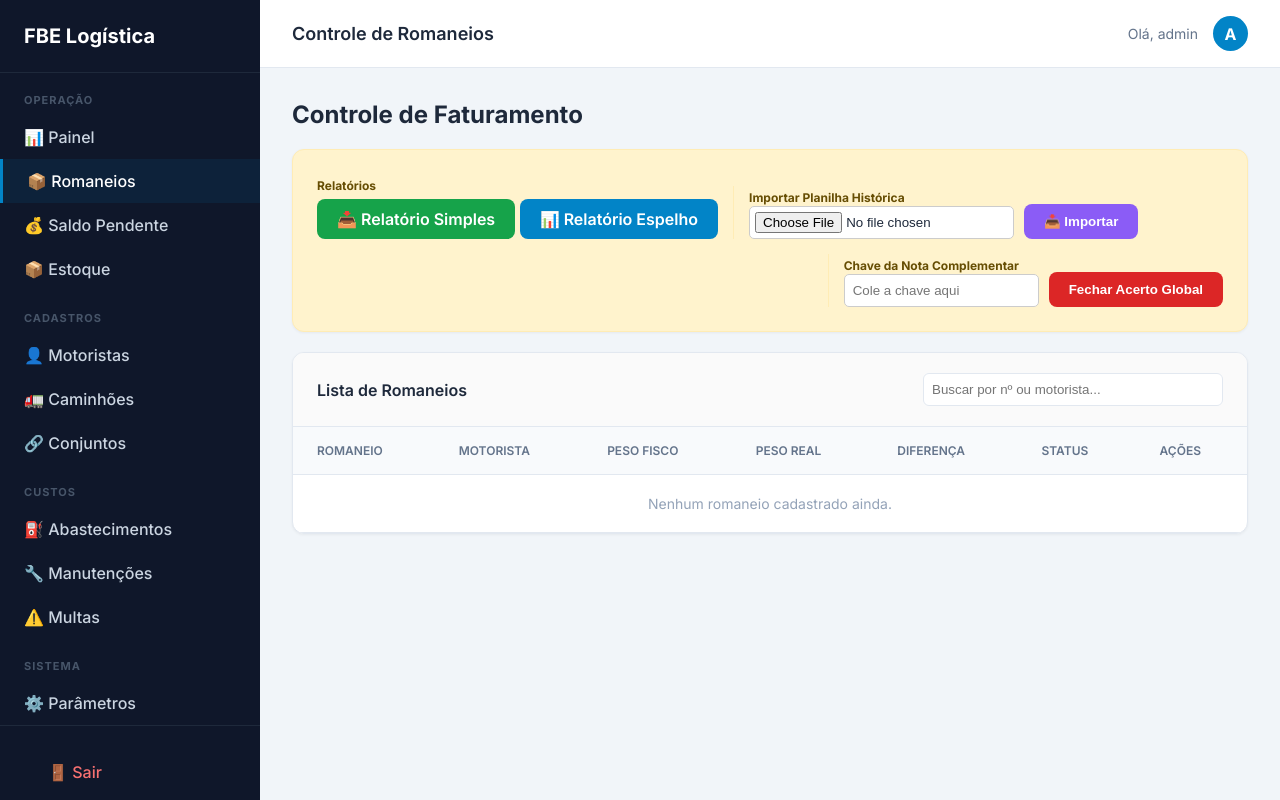
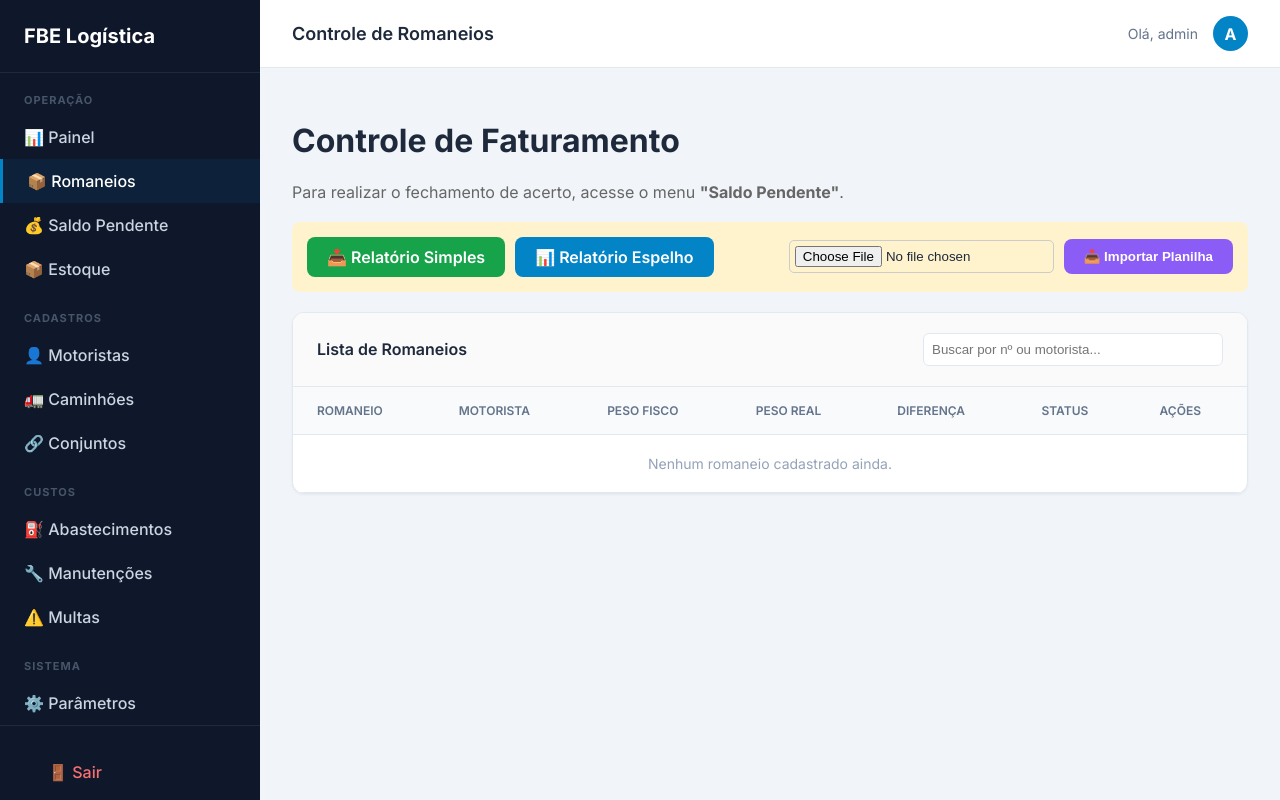
Before and after one commit to ecostamt74/frota-sistema, a Flask app: page /romaneios in a window 1280 px wide. Run offline with Flask 3, Linux system fonts and the light colour scheme; a user stored in the database is signed in; data that the repository does not hold is empty.

Commit message:
Refactor romaneios.html layout and content
Updated the layout and content of the romaneios template, including the addition of a header and improved action buttons.

```diff
--- a/templates/romaneios.html
+++ b/templates/romaneios.html
@@ -1,45 +1,18 @@
 {% extends "base.html" %}{% block page_title %}Controle de Romaneios{% endblock %}{% block content %}
-<div style="display: flex; justify-content: space-between; align-items: center; margin-bottom: 20px;">
-    <h2 style="margin: 0;">Controle de Faturamento</h2>
+<h1>Controle de Faturamento</h1>
+<p style="color: #666;">Para realizar o fechamento de acerto, acesse o menu <strong>"Saldo Pendente"</strong>.</p>
+
+<div style="background:#fff3cd; padding:15px; border-radius:8px; margin-top:20px; display:flex; gap:10px; flex-wrap:wrap;">
+    <a href="{{ url_for('relatorio_simples_excel') }}" class="btn btn-success">📥 Relatório Simples</a>
+    <a href="{{ url_for('relatorio_espelho_excel') }}" class="btn btn-primary">📊 Relatório Espelho</a>
+
+    <form method="POST" action="{{ url_for('importar_planilha') }}" enctype="multipart/form-data" style="display: flex; gap: 10px; align-items: center; margin-left: auto;">
+        <input type="file" name="arquivo_excel" accept=".xlsx" required style="padding: 5px; border: 1px solid #ccc; border-radius: 5px;">
+        <button type="submit" class="btn" style="background: #8b5cf6; color: white;">📥 Importar Planilha</button>
+    </form>
 </div>
 
-<!-- PAINEL DE AÇÕES -->
-<div class="card" style="background: #fff3cd; border: 1px solid #ffecb5; margin-bottom: 20px;">
-    <div class="card-body" style="display: flex; gap: 15px; flex-wrap: wrap; align-items: flex-end;">
-
-        <!-- Botões de Relatório -->
-        <div>
-            <label style="font-size: 12px; font-weight: bold; color: #664d03;">Relatórios</label><br>
-            <a href="{{ url_for('relatorio_simples_excel') }}" class="btn btn-success" style="margin-top: 5px;">📥 Relatório Simples</a>
-            <a href="{{ url_for('relatorio_espelho_excel') }}" class="btn btn-primary" style="margin-top: 5px;">📊 Relatório Espelho</a>
-        </div>
-
-        <!-- Importar Planilha -->
-        <div style="border-left: 1px solid #ffecb5; padding-left: 15px;">
-            <form method="POST" action="{{ url_for('importar_planilha') }}" enctype="multipart/form-data" style="display: flex; gap: 10px; align-items: flex-end;">
-                <div>
-                    <label style="font-size: 12px; font-weight: bold; color: #664d03;">Importar Planilha Histórica</label><br>
-                    <input type="file" name="arquivo_excel" accept=".xlsx" required style="padding: 5px; border: 1px solid #ccc; border-radius: 5px; background: white;">
-                </div>
-                <button type="submit" class="btn" style="background: #8b5cf6; color: white;">📥 Importar</button>
-            </form>
-        </div>
-
-        <!-- Fechar Acerto -->
-        <div style="border-left: 1px solid #ffecb5; padding-left: 15px; margin-left: auto;">
-            <form method="POST" action="{{ url_for('fechar_acerto') }}" style="display: flex; gap: 10px; align-items: flex-end;">
-                <div>
-                    <label style="font-size: 12px; font-weight: bold; color: #664d03;">Chave da Nota Complementar</label><br>
-                    <input type="text" name="chave_complementar" placeholder="Cole a chave aqui" required style="padding: 8px; border-radius: 5px; border: 1px solid #ccc;">
-                </div>
-                <button type="submit" class="btn btn-danger">Fechar Acerto Global</button>
-            </form>
-        </div>
-    </div>
-</div>
-
-<!-- BUSCA E TABELA -->
-<div class="card">
+<div class="card" style="margin-top:20px;">
     <div class="card-header">
         <span>Lista de Romaneios</span>
         <input type="text" id="filtro" onkeyup="filtrarTabela()" placeholder="Buscar por nº ou motorista..." style="padding: 8px; border: 1px solid #e2e8f0; border-radius: 6px; width: 300px;">
```
